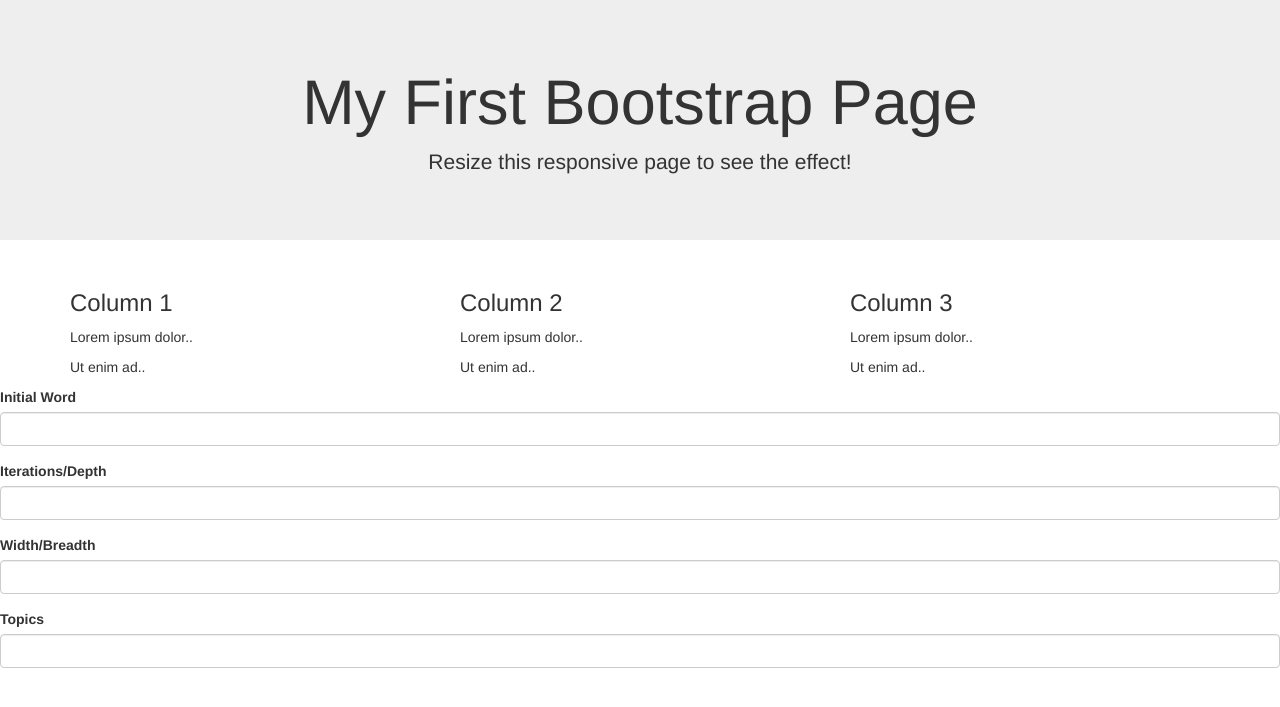
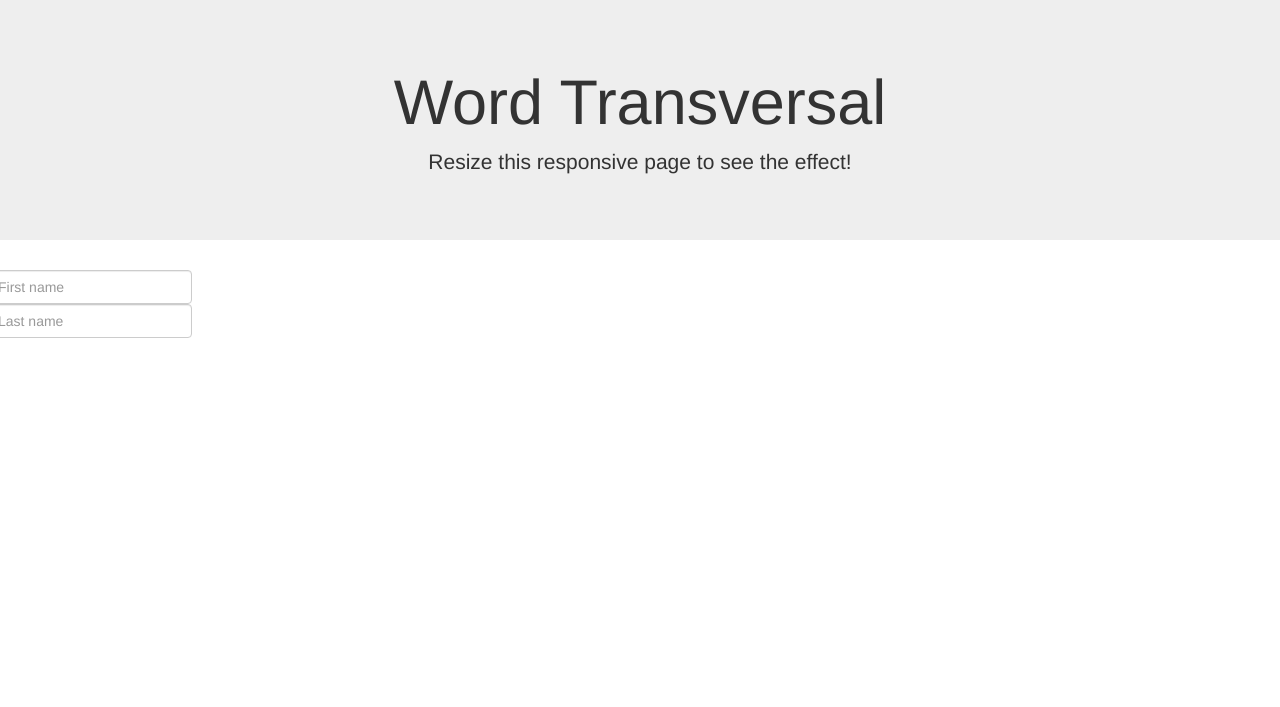
Before and after one commit to Zedjones/word-transversal, a Flask app: page / in a window 1280 px wide. Shown: the top 707 px of the page. Run offline with Flask 2, Linux system fonts and the light colour scheme; some libraries are stand-ins or nearby versions.

Commit message:
Making more progress

```diff
--- a/templates/index.html
+++ b/templates/index.html
@@ -3,7 +3,7 @@
 <!DOCTYPE html>
 <html lang="en">
 <head>
-  <title>Bootstrap Example</title>
+  <title>Word Transversal</title>
   <meta charset="utf-8">
   <meta name="viewport" content="width=device-width, initial-scale=1">
   <link rel="stylesheet" href="https://maxcdn.bootstrapcdn.com/bootstrap/3.3.7/css/bootstrap.min.css">
@@ -12,32 +12,33 @@
 </head>
 <body>
 
+{% macro render_field(field) %}
+  <dt>{{ field.label }}
+  <dd>{{ field(**kwargs)|safe }}
+  {% if field.errors %}
+    <ul class=errors>
+    {% for error in field.errors %}
+      <li>{{ error }}</li>
+    {% endfor %}
+    </ul>
+  {% endif %}
+  </dd>
+{% endmacro %}
+
 <div class="jumbotron text-center">
-    <h1>My First Bootstrap Page</h1>
+    <h1>Word Transversal</h1>
     <p>Resize this responsive page to see the effect!</p>
   </div>
 
-  <div class="container">
-    <div class="row">
-      <div class="col-sm-4">
-        <h3>Column 1</h3>
-        <p>Lorem ipsum dolor..</p>
-        <p>Ut enim ad..</p>
+  <form class="form-inline">
+      <div class="row">
+        <div class="col">
+          <input type="text" class="form-control" placeholder="First name">
+        </div>
+        <div class="col">
+          <input type="text" class="form-control" placeholder="Last name">
+        </div>
       </div>
-      <div class="col-sm-4">
-        <h3>Column 2</h3>
-        <p>Lorem ipsum dolor..</p>
-        <p>Ut enim ad..</p>
-      </div>
-      <div class="col-sm-4">
-        <h3>Column 3</h3>
-        <p>Lorem ipsum dolor..</p>
-        <p>Ut enim ad..</p>
-      </div>
-    </div>
-  </div>
+    </form>
 
-  {% if form %}
-    {{ wtf.quick_form(form, horizontal_columns=('lg', 2, 10)) }}
-  {% endif %}
 </body>
--- a/web_app.py
+++ b/web_app.py
@@ -1,6 +1,6 @@
 from flask import Flask, render_template
 from flask_wtf import FlaskForm
-from wtforms import StringField, IntegerField, FieldList, validators
+from wtforms import Form, StringField, IntegerField, FieldList, FormField, validators
 from flask_bootstrap import Bootstrap
 app = Flask(__name__)
 app.config['SECRET_KEY'] = 'CDB14257595C9E3B85884E0E366A63267C4980CD5A0AC2395C05CD1591692037'
@@ -10,7 +10,11 @@
     initial_word = StringField('Initial Word')
     iterations = IntegerField('Iterations/Depth')
     breadth = IntegerField('Width/Breadth')
-    topics = FieldList(StringField('Topic'), max_entries=5)
+    topic1 = StringField('Topic 1')
+    topic2 = StringField('Topic 2')
+    topic3 = StringField('Topic 3')
+    topic4 = StringField('Topic 4')
+    topic5 = StringField('Topic 5')
 
 @app.route("/")
 def index():
```
